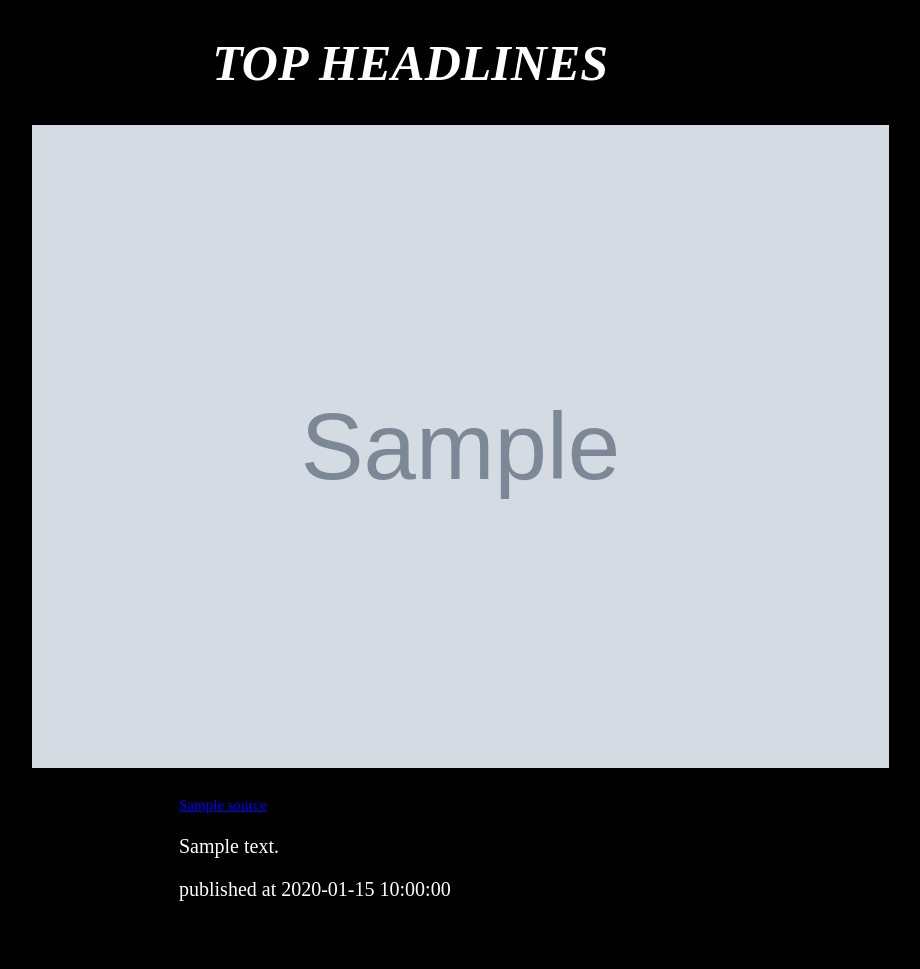
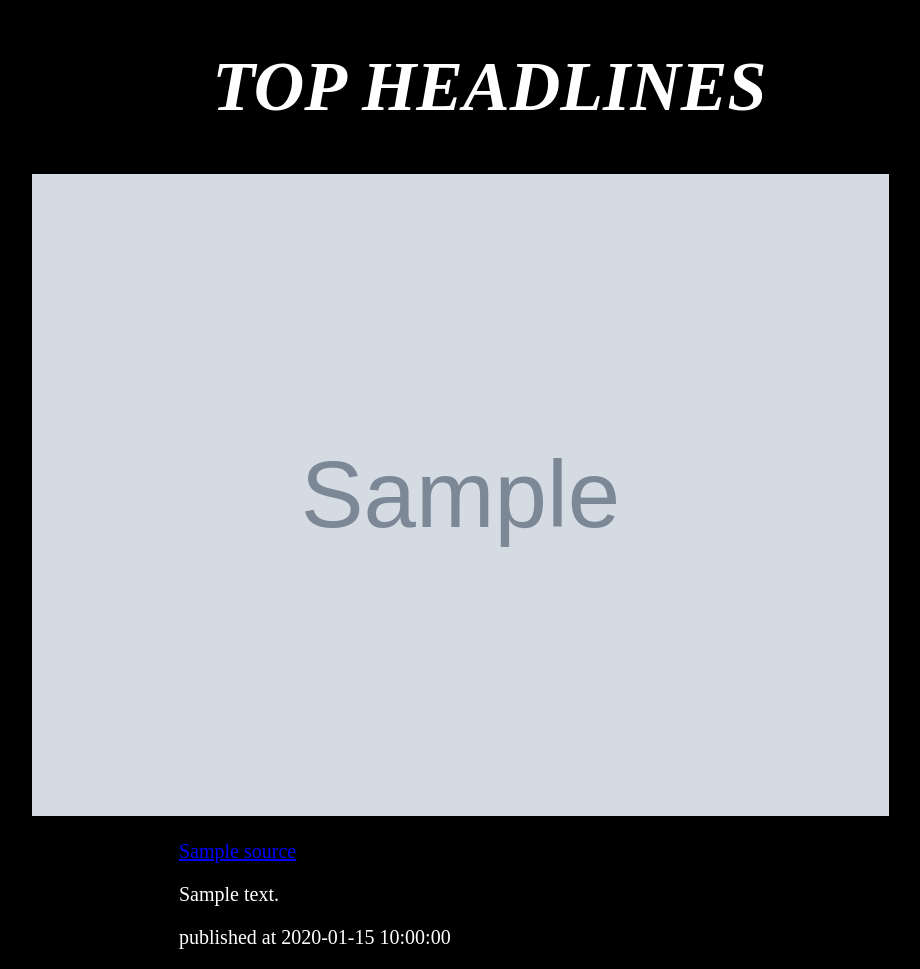
Before and after one commit to imeldawade/News-App, a Flask app: template app/templates/index.html in a window 1280 px wide. Shown: the whole page, without its empty margins (175-1095 px from the left). Before the commit the page ends 901 px from the top, so only its background shows below. Run offline with Flask 2, Linux system fonts and the light colour scheme; the template is opened without the code that fills it: most values are stand-ins (such as "Sample title", 1, 10 or a date in 2020); grey boxes marked "Sample" are stand-in pictures.

Commit message:
final commit

```diff
--- a/app/static/index.css
+++ b/app/static/index.css
@@ -2,7 +2,7 @@ h1{
     font-weight: 700;
     font-style: italic;
     padding-left: 30%;
-    font-size: 50px;
+    font-size: 70px;
 
 }
 body{
@@ -25,5 +25,5 @@ img{
 }
 a{
     color: blue;
-    font-size: 15px;
+    font-size: 20px;
 }
```
